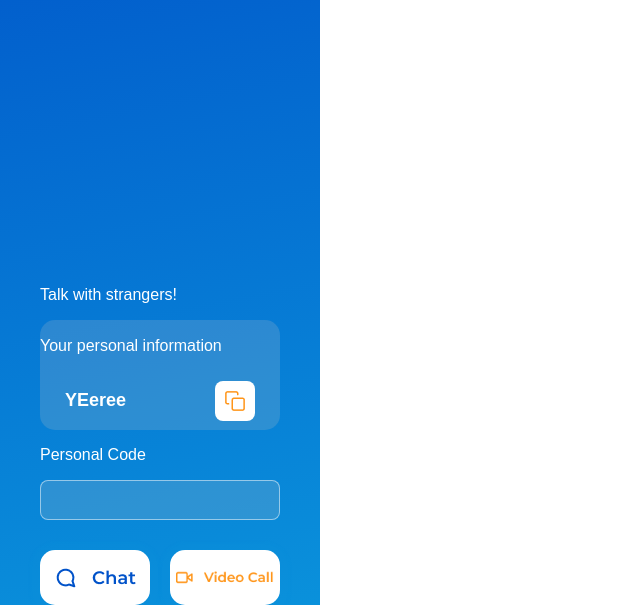
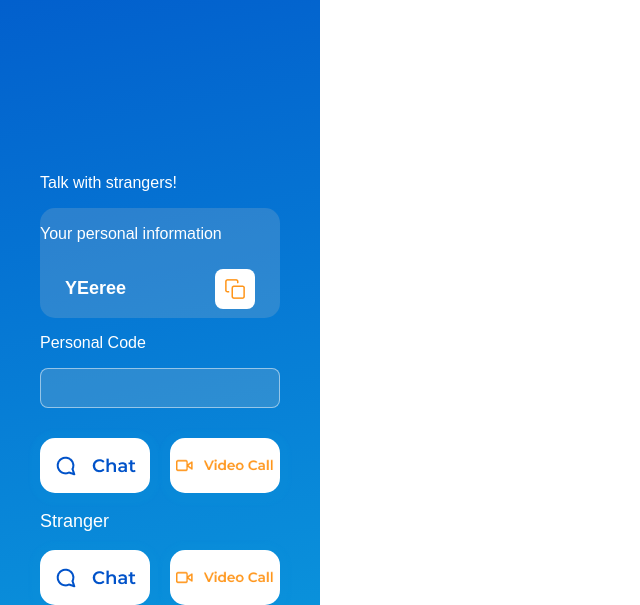
Before and after one commit to Hendrilalaina/webRTC, a website: page public/index.html in a window 1280 px wide. Shown: the part 195-800 px from the top of the page, without its empty margins (0-640 px from the left). Drawn offline with nearby package versions, Linux system fonts and the light colour scheme; no server answers.

Commit message:
Add stranger

```diff
--- a/public/index.html
+++ b/public/index.html
@@ -43,6 +43,17 @@
               </button>
             </div>
           </div>
+          <div class="stranger_connecting_container">
+            <p class="stranger_title_container">Stranger</p>
+            <div class="stranger_buttons_container">
+              <button class="connecting_button" id="stranger_chat_button">
+                <img src="./utils/images/chatButton.png" class="connecting_buttons_image">
+              </button>
+              <button class="connecting_button" id="stranger_video_button">
+                <img src="./utils/images/videoButton.png" class="connecting_buttons_image">
+              </button>
+            </div>
+          </div>
         </div>
       </div>
       <div class="call_container"></div>
```
